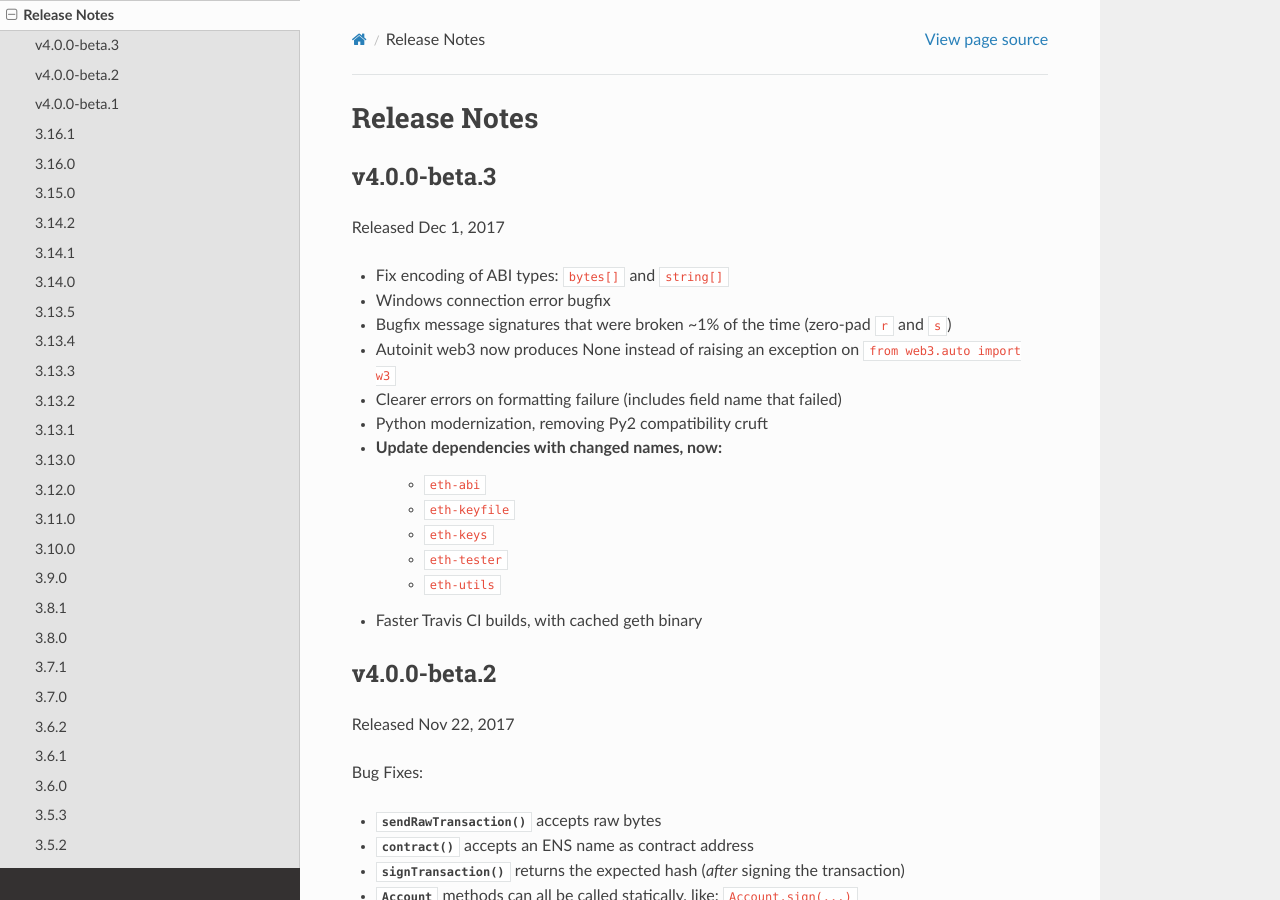
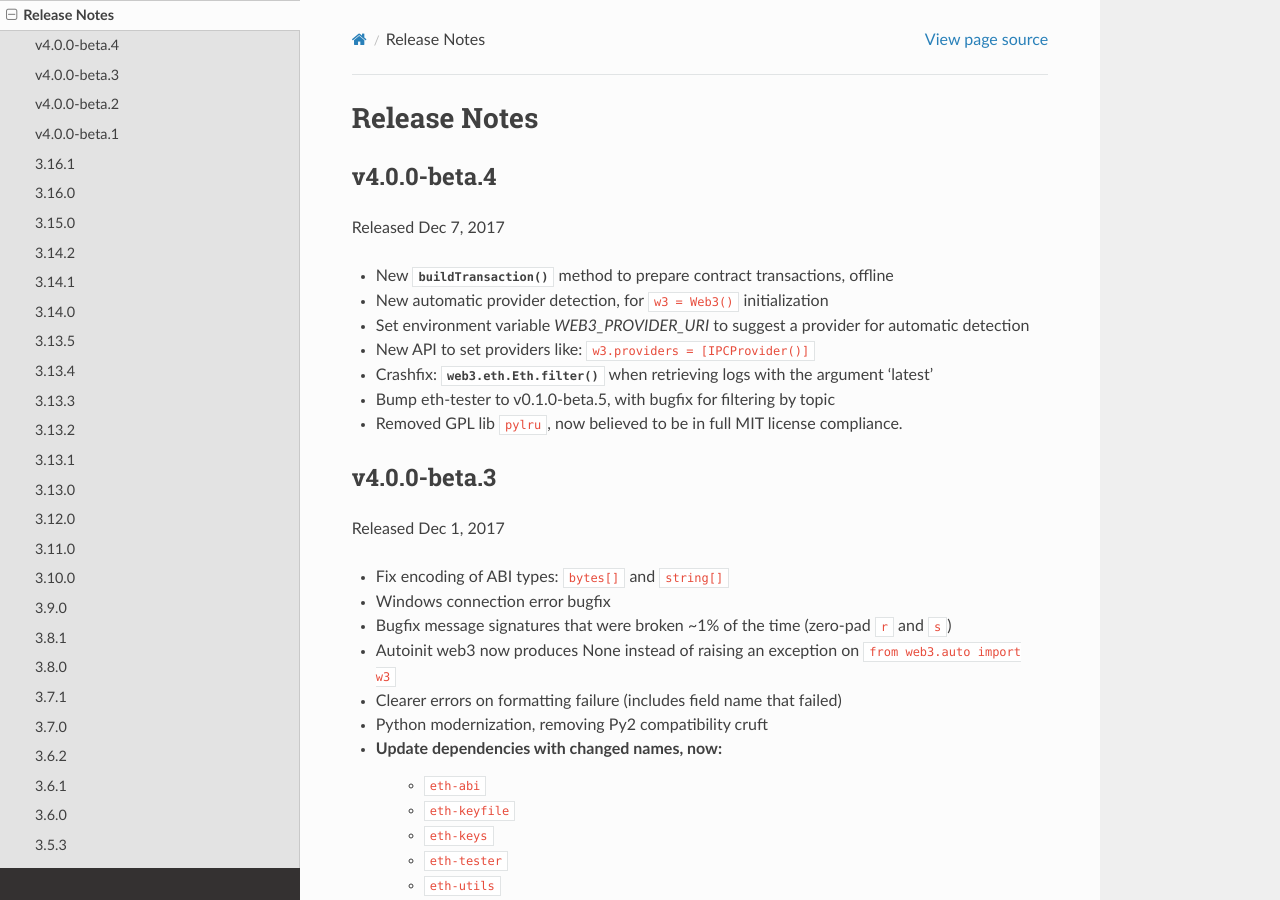
Before and after one commit to shuziren/web3.py, a Sphinx documentation site: the page built from docs/releases.rst, in a window 1280 px wide and 900 px high. Built offline with Sphinx 7.4.7 and the Read the Docs theme 2.0.0, drawn with Linux system fonts in a browser that asks for light colours.

Commit message:
v4-beta4 release notes

```diff
--- a/docs/releases.rst
+++ b/docs/releases.rst
@@ -1,5 +1,18 @@
 Release Notes
 =============
+
+v4.0.0-beta.4
+-------------
+
+Released Dec 7, 2017
+
+* New :meth:`~web3.contract.Contract.buildTransaction` method to prepare contract transactions, offline
+* New automatic provider detection, for ``w3 = Web3()`` initialization
+* Set environment variable `WEB3_PROVIDER_URI` to suggest a provider for automatic detection
+* New API to set providers like: ``w3.providers = [IPCProvider()]``
+* Crashfix: :meth:`web3.eth.Eth.filter` when retrieving logs with the argument 'latest'
+* Bump eth-tester to v0.1.0-beta.5, with bugfix for filtering by topic
+* Removed GPL lib ``pylru``, now believed to be in full MIT license compliance.
 
 v4.0.0-beta.3
 -------------
```
